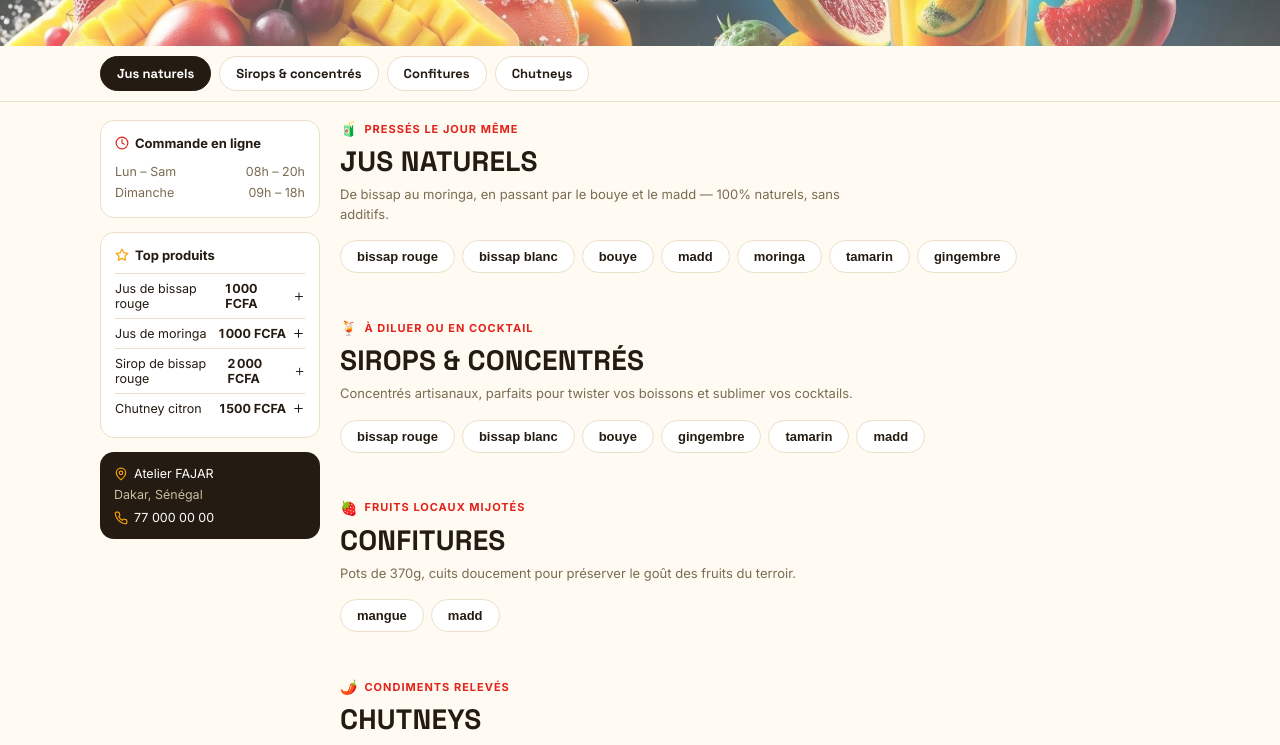
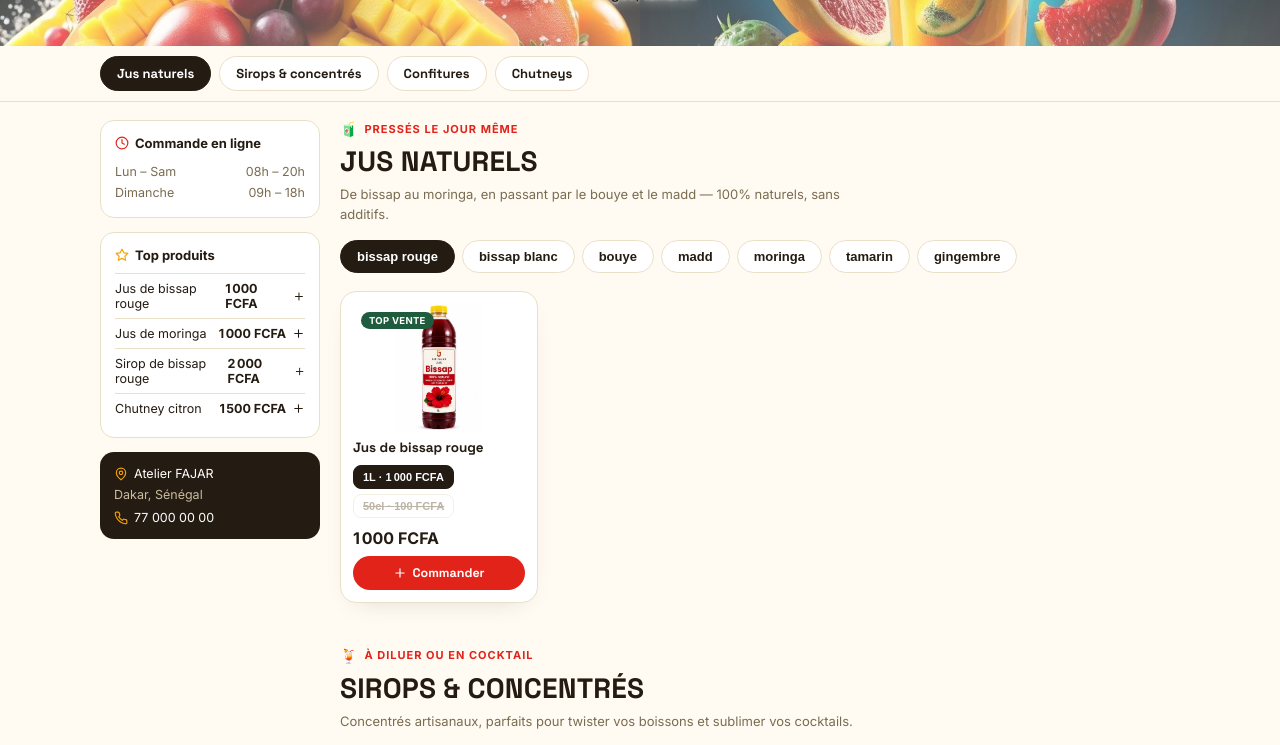
Before and after one commit to Angy00000/GIE-Fajar-boutique, a React (Vite) app: page / in a window 1280 px wide. Shown: the part 460-1205 px from the top of the page. Built offline with nearby package versions, Linux system fonts and the light colour scheme.

Commit message:
Afficher la premiere saveur par defaut dans chaque categorie

```diff
--- a/src/App.jsx
+++ b/src/App.jsx
@@ -211,10 +211,14 @@ export default function App() {
                     {meta.subtitle}
                   </div>
                 )}
+                {(() => {
+                  const currentFlavorId = activeFlavor[cat] || groups[0]?.id;
+                  return (
+                    <>
                       {groups.length > 1 && (
                         <div style={{ display: "flex", gap: 7, overflowX: "auto", scrollbarWidth: "none", marginBottom: 16, paddingBottom: 2 }}>
                           {groups.map((g) => {
-                      const isActive = activeFlavor[cat] === g.id;
+                            const isActive = currentFlavorId === g.id;
                             return (
                               <button key={g.id} onClick={() => selectFlavor(cat, g.id)} style={{
                                 flexShrink: 0, padding: "8px 16px", borderRadius: 999, fontSize: 13, fontWeight: 700, cursor: "pointer",
@@ -225,15 +229,16 @@ export default function App() {
                           })}
                         </div>
                       )}
-                {(groups.length <= 1 || activeFlavor[cat]) && (
                       <div style={{ display: "grid", gridTemplateColumns: "repeat(auto-fill, minmax(190px, 1fr))", gap: 16 }}>
-                    {(groups.length > 1 ? groups.filter((g) => g.id === activeFlavor[cat]) : groups).map((g) => (
+                        {(groups.length > 1 ? groups.filter((g) => g.id === currentFlavorId) : groups).map((g) => (
                           <div key={g.id} ref={(el) => (productRefs.current[g.id] = el)}>
                             <ProductGroupCard group={g} cart={cart} onChange={addToCart} />
                           </div>
                         ))}
                       </div>
-                )}
+                    </>
+                  );
+                })()}
               </div>
             );
           })}
```
Lines whose indentation alone changed are shown as unchanged.
